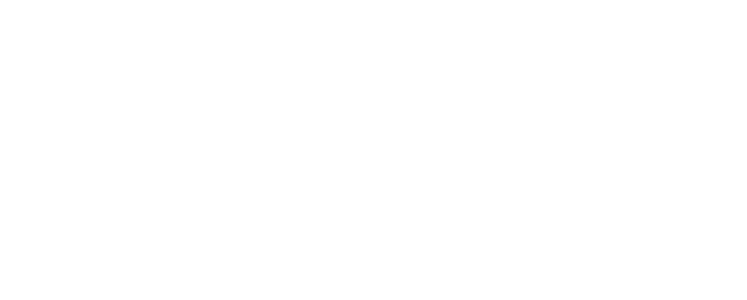
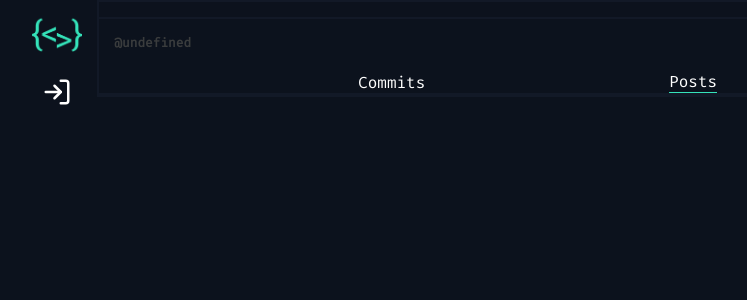
Before and after one commit to Cabanesdev/tfg-frontend, a React (Create React App) app: page /user/1 in a window 1280 px wide. Before the commit this address had no page. Shown: the top 300 px of the page, without its empty margins (87-834 px from the left). Built offline with nearby package versions, Linux system fonts and the light colour scheme.

Commit message:
WIP USER page

```diff
--- a/src/App.js
+++ b/src/App.js
@@ -1,6 +1,7 @@
 import { Routes, Route } from 'react-router-dom';
 import Auth from './pages/auth';
 import Home from './pages/home';
+import User from './pages/user';
 import ViewPost from './pages/post/view';
 import CreatePost from './pages/post/create';
 
@@ -10,8 +11,10 @@
       <Route path="/" element={<Home />} />
       <Route path="/home" element={<Home />} />
       <Route path="/auth" element={<Auth />} />
-      <Route path="/post/new" element={<CreatePost/>} />
-      <Route path="/post/:id" element={<ViewPost/>} />
+      <Route path="/profile" element={<User />} />
+      <Route path="/user/:id" element={<User />} />
+      <Route path="/post/new" element={<CreatePost />} />
+      <Route path="/post/:id" element={<ViewPost />} />
     </Routes>
   );
 }
--- a/src/components/createComment.jsx
+++ b/src/components/createComment.jsx
@@ -31,7 +31,7 @@
   }
 
   return (
-    <Container createComment w={'100%'} h={'150px'} m={'10px 0 0 0'} p={'10px'} >
+    <Container createComment h={'150px'} m={'10px 0 0 0'} p={'10px'} >
       <CreateCommentTextArea
         ref={textAreaRef}
         onChange={handleTextAreaOnChange}
--- a/src/components/navbar.jsx
+++ b/src/components/navbar.jsx
@@ -14,7 +14,7 @@
   NavbarContainer,
 } from './styled/div';
 
-function Navbar({ showModal, showPosts }) {
+function Navbar({ showModal}) {
 
   const [userData, setUserData] = useState(null)
 
@@ -48,7 +48,7 @@
             <Link to='/'>
               <BiSearch size={25} />
             </Link>
-            <Link to={`/user/${userData._id}`}>
+            <Link to={`/profile`}>
               <BiUser size={30}  />
             </Link>
             <FiLogOut
--- a/src/components/styled/button.js
+++ b/src/components/styled/button.js
@@ -61,17 +61,42 @@
   font-size: 0.8rem;
   cursor:pointer;
 
-  ${({  disabled }) =>
+  ${({ disabled }) =>
     !disabled && css`
       &:hover {
         border: 2px solid var(--primary-color);
       }
 
   `}
-
 `
 
+const EditButton = styled.button`
+  width: 100px;
+  height: 25px;
+  color: var(--white);
+  background: none;
+  border: 1px solid var(--grey);
+  border-radius: 25px;
 
+  &:hover {
+  border: 1px solid var(--primary-color);
+  }
+`
 
+const SectionButton = styled.button`
+  border: none;
+  color: var(--white);
+  font-size: 1rem;
+  background-color: transparent;
 
-export { AuthButton, AuthFormButton, CreatePostButton, CreateCommentButton };
+  &:hover {
+    cursor: pointer;
+  }
+
+  ${({ active }) =>
+    active && css`
+      border-bottom: 1px solid var(--primary-color);
+    `}
+`;
+
+export { AuthButton, AuthFormButton, CreatePostButton, CreateCommentButton, EditButton, SectionButton };
--- a/src/components/styled/div.js
+++ b/src/components/styled/div.js
@@ -42,6 +42,20 @@
       & > * {
         margin: 2.5px;
       }
+    `}
+
+  ${({ bh }) =>
+    bh &&
+    css`
+      border-left: 2px solid var(--secondary-color);
+      border-right: 2px solid var(--secondary-color);
+    `}
+
+ ${({ bv }) =>
+    bv &&
+    css`
+      border-top: 2px solid var(--secondary-color);
+      border-bottom: 2px solid var(--secondary-color);
     `}
 
   ${({ create }) =>
@@ -132,7 +146,7 @@
   }
 `;
 
-const PostsContainer = styled.div`
+const PostsContainer = styled(Container)`
   width: 80%;
   min-width: 320px;
 
--- a/src/pages/home.jsx
+++ b/src/pages/home.jsx
@@ -1,7 +1,6 @@
 import { useEffect, useRef, useState } from 'react';
 import Api from '../utils/api';
 import infiniteScroll from '../utils/scroll';
-import { getSession } from '../utils/localstorage';
 
 import Navbar from '../components/navbar';
 import Card from '../components/card';
@@ -15,7 +14,6 @@
 
 function Home() {
   const [postData, setPostData] = useState([])
-  const [showPosts, setShowPosts] = useState(true)
   const [page, setPage] = useState(1)
   const divRef = useRef()
 
@@ -23,9 +21,10 @@
     getPosts()
   }, [page])
 
-  const getPosts = async () => {
+ const getPosts = async () => {
+   const params = {page}
     const api = new Api()
-    const response = await api.getPosts(page)
+    const response = await api.getPosts(params)
     setPostData([...postData, ...response.data.data])
   }
 
@@ -33,7 +32,7 @@
   return (
     <MainContainer>
       <Container w={'100%'} h={'100%'} flex>
-        <Navbar showPosts={showPosts}/>
+        <Navbar />
         <Container
           w={'100%'}
           h={'100%'}
--- /dev/null
+++ b/src/pages/user.jsx
@@ -0,0 +1,156 @@
+import { useEffect, useState } from 'react';
+import { useLocation, useNavigate } from 'react-router-dom';
+
+import Api from '../utils/api'
+import { usernameFormatter } from '../utils/formatters'
+import { deleteSession } from '../utils/localstorage';
+
+import Navbar from '../components/navbar';
+import Card from '../components/card';
+import Post from '../components/post';
+
+import {
+  Container,
+  MainContainer,
+} from '../components/styled/div';
+import { MainTitle, SecondaryTitle } from '../components/styled/title';
+import { EditButton, SectionButton } from '../components/styled/button';
+
+
+
+
+function User() {
+  const [isPostActive, setIsPostActive] = useState(true);
+  const [isCommitActived, setIsCommitActive] = useState(false);
+  const [postData, setPostData] = useState([]);
+  const [page, setPage] = useState(1);
+  const [userData, setUserData] = useState({})
+  const navigate = useNavigate()
+  const location = useLocation()
+  const api = new Api()
+
+  useEffect(() => {
+    if (location.pathname === '/profile') {
+      getSession()
+    }
+  }, [])
+
+  const getSession = async () => {
+    try {
+      const response = await api.getSession()
+      setUserData(response.data.data)
+      getPostData(response.data.data._id)
+    } catch (err) {
+      if (err.response.status === 401) {
+        deleteSession()
+        navigate('/auth')
+
+      }
+    }
+  }
+
+  const getPostData = async (userId) => {
+    const params = {
+      userId,
+      page
+    }
+
+    const response = await api.getPosts(params)
+    console.log(response)
+    setPostData([...postData, ...response.data.data])
+  }
+
+
+  const handleClickPostSection = () => {
+    if (isCommitActived) {
+      setPage(1);
+      setIsCommitActive(false);
+      setIsPostActive(true);
+    }
+  };
+
+  const handleClickCommitSection = () => {
+    if (isPostActive) {
+      setPage(1);
+      setIsPostActive(false);
+      setIsCommitActive(true);
+    }
+  };
+
+  return (
+    <MainContainer>
+      <Container w={'100%'} h={'100%'} flex>
+        <Navbar />
+        <Container
+          w={'100%'}
+          h={'100%'}
+          of_y={'auto'}
+        >
+          <Container
+            w={'80%'}
+            bh
+            bv
+          >
+            <Container bv m={'15px 0 0 0 '} p={'15px 15px 0 15px'}>
+              <Container flex jc={'space-between'}>
+                <Container flex fd={'column'}>
+                  <MainTitle
+                    c={'white'}
+                    fs={'1.2rem'}>
+                    {userData.name}
+                  </MainTitle>
+                  <SecondaryTitle
+                    c={'var(--grey)'}
+                    fs={'0.8rem'}>
+                    {usernameFormatter(userData.username)}
+                  </SecondaryTitle>
+                  {userData.biography ?
+                    <p>{userData.biography}</p>
+                    : null
+                  }
+                  {userData.webpage ?
+                    <a
+                      href={userData.webpage}
+                      target='_blank'>
+                      {userData.webpage}
+                    </a>
+                    : null
+                  }
+                </Container>
+                {location.pathname === '/profile' ?
+                  (
+                    <Container flex jc={'flex-end'}>
+                      <EditButton>Edit</EditButton>
+                    </Container>
+                  ) : null}
+              </Container>
+              <Container flex jc={'space-evenly'} ai={'center'} m={'20px 0 0 0'}>
+                <SectionButton
+                  active={isCommitActived}
+                  onClick={handleClickCommitSection}
+                >
+                  Commits
+                </SectionButton>
+                <SectionButton
+                  active={isPostActive}
+                  onClick={handleClickPostSection}
+                >
+                  Posts
+                </SectionButton>
+              </Container>
+            </Container>
+            <Container>
+              {postData.map((data) =>
+                <Card key={data._id}>
+                  <Post data={data} />
+                </Card>
+              )}
+            </Container>
+          </Container>
+        </Container>
+      </Container>
+    </MainContainer>
+  )
+}
+
+export default User
--- a/src/utils/api.js
+++ b/src/utils/api.js
@@ -30,7 +30,10 @@
 
   getUserById = (id) => this.init().get(`/user/${id}`);
 
-  getPosts = (page) => this.init().get(`/post?page=${page}`);
+  getPosts = (params) =>  {
+    const parsedParams = qs.stringify(params)
+    return this.init().get(`/post?${parsedParams}`);
+  }
 
   getPostById = (id) => this.init().get(`/post/${id}`);
 
```
